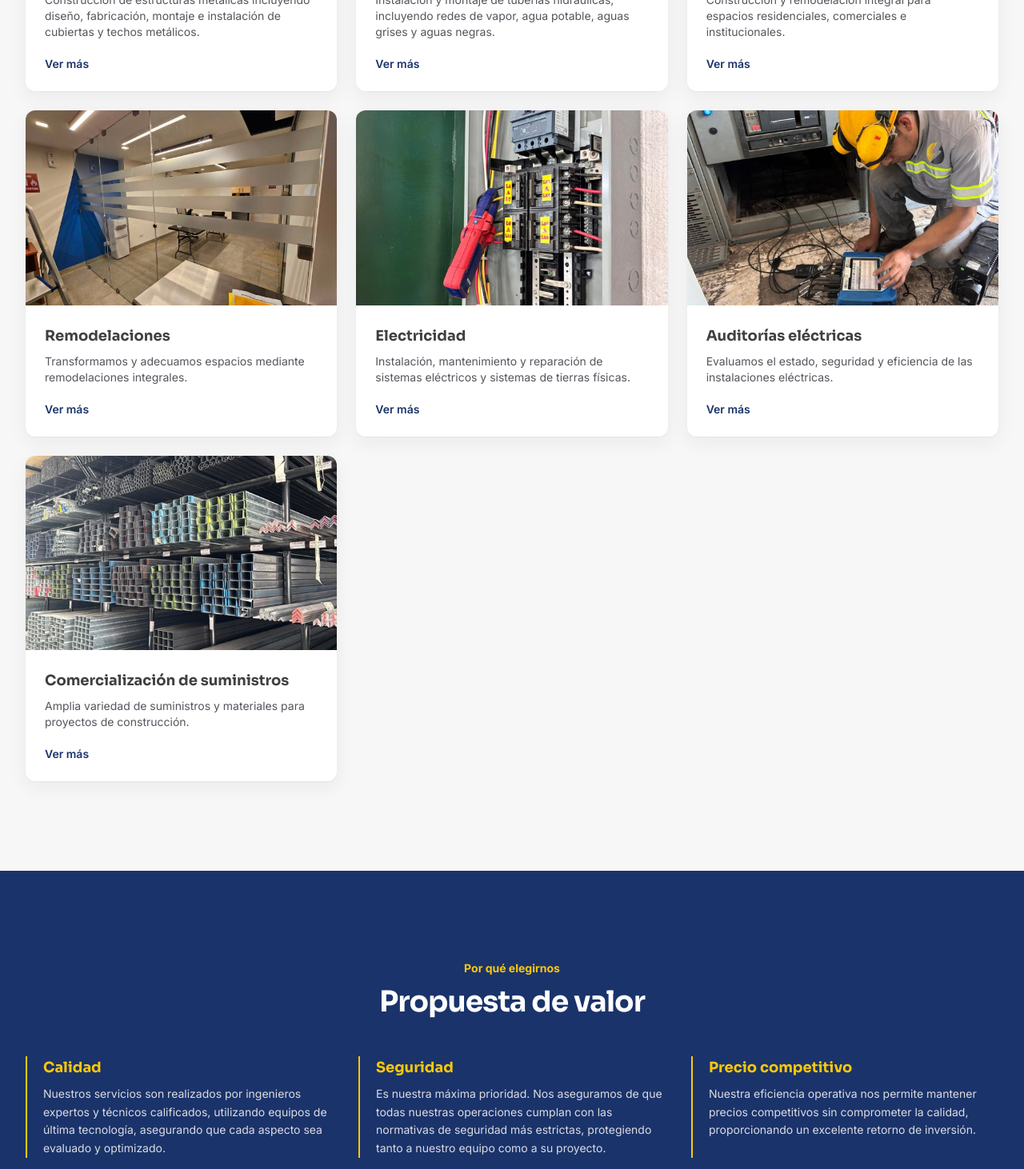
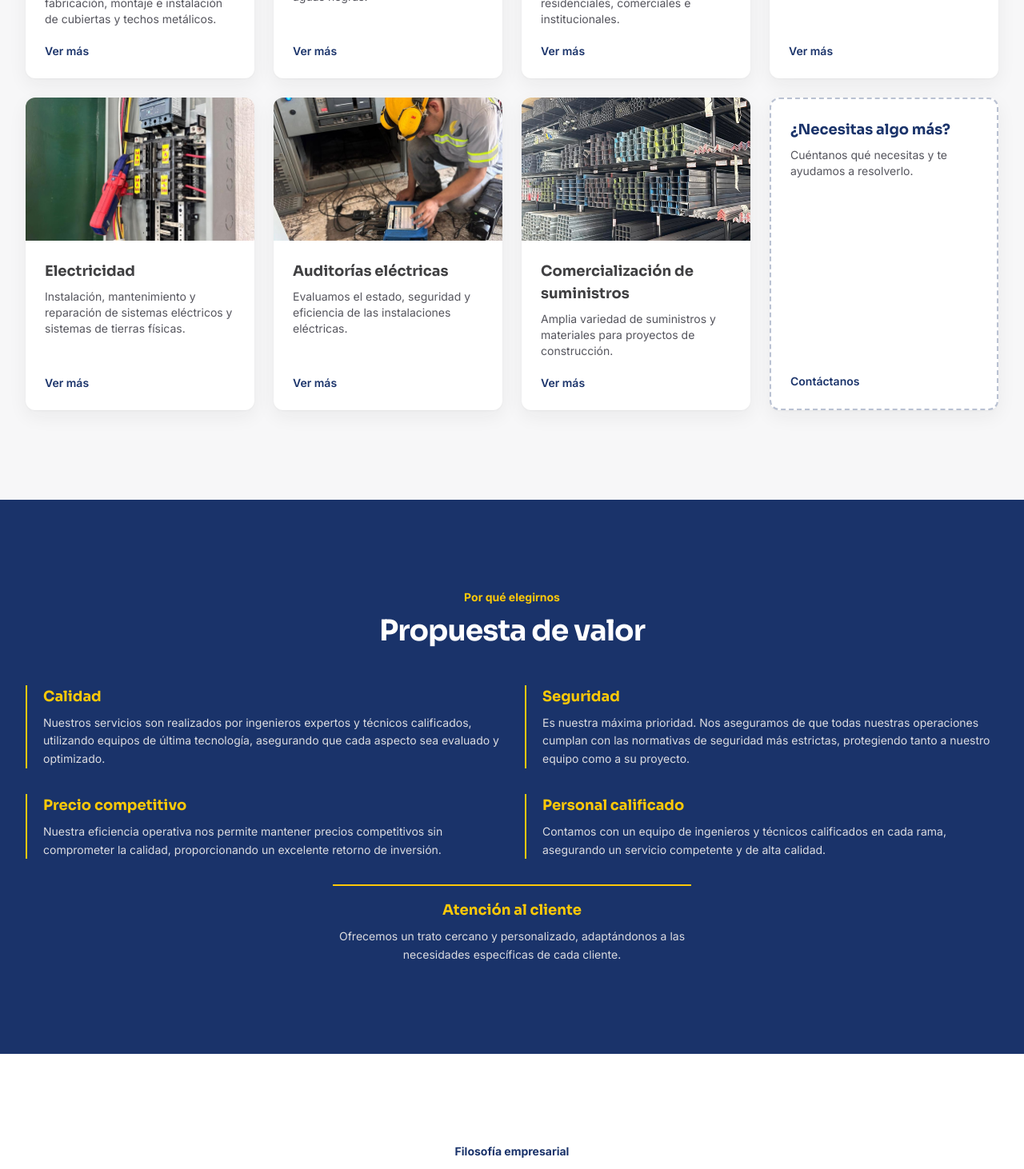
Before and after one commit to abraham414/PROSERGUA, a Next.js app: page / in a window 1280 px wide. Shown: the part 1960-3422 px from the top of the page at 80% size. Built offline with nearby package versions, Linux system fonts and the light colour scheme; no server answers.

Commit message:
Fix odd-count grid orphans (ValueProposition, Services), differentiate object-fit for logos vs building photos, deep-link project thumbnails to gallery anchors

```diff
--- a/app/servicios/page.tsx
+++ b/app/servicios/page.tsx
@@ -29,7 +29,7 @@ export default function ServiciosPage() {
 
       <section className="py-20 sm:py-28">
         <Container>
-          <div className="grid gap-6 sm:grid-cols-2 lg:grid-cols-3">
+          <div className="grid gap-6 sm:grid-cols-2 lg:grid-cols-4">
             {services.map((service) => (
               <Link key={service.slug} href={`/servicios/${service.slug}`} className="group block">
                 <Card className="flex h-full flex-col overflow-hidden">
@@ -38,7 +38,7 @@ export default function ServiciosPage() {
                       src={service.image.src}
                       alt={service.image.alt}
                       fill
-                      sizes="(min-width: 1024px) 33vw, (min-width: 640px) 50vw, 100vw"
+                      sizes="(min-width: 1024px) 25vw, (min-width: 640px) 50vw, 100vw"
                       className="object-cover transition-transform duration-300 group-hover:scale-105"
                     />
                   </div>
@@ -54,6 +54,19 @@ export default function ServiciosPage() {
                 </Card>
               </Link>
             ))}
+            <Link href="/contacto" className="group block">
+              <Card className="flex h-full min-h-[220px] flex-col items-start justify-center gap-2 border-2 border-dashed border-secondary/30 bg-transparent p-6">
+                <h2 className="font-heading text-lg font-bold text-secondary">
+                  ¿Necesitas algo más?
+                </h2>
+                <p className="text-sm text-gray-600">
+                  Cuéntanos qué necesitas y te ayudamos a resolverlo.
+                </p>
+                <span className="mt-auto pt-3 text-sm font-semibold text-secondary group-hover:underline">
+                  Contáctanos
+                </span>
+              </Card>
+            </Link>
           </div>
         </Container>
       </section>
--- a/components/sections/Clients.tsx
+++ b/components/sections/Clients.tsx
@@ -4,21 +4,25 @@ import SectionHeading from "@/components/ui/SectionHeading";
 import { clients } from "@/data/clients";
 import type { Client } from "@/types";
 
-function ClientGrid({ items }: { items: Client[] }) {
+function ClientGrid({ items, fit }: { items: Client[]; fit: "cover" | "contain" }) {
   return (
-    <div className="grid grid-cols-2 gap-6 sm:grid-cols-3 lg:grid-cols-4">
+    <div className="flex flex-wrap justify-center gap-6">
       {items.map((client) => (
         <div
           key={client.name}
-          className="flex flex-col items-center gap-3 rounded-card border border-gray-200 bg-white p-4"
+          className="flex w-32 flex-none flex-col items-center gap-3 rounded-card border border-gray-200 bg-white p-4 sm:w-36 lg:w-40"
         >
-          <div className="relative h-20 w-full overflow-hidden rounded-button">
+          <div
+            className={`relative h-20 w-full overflow-hidden rounded-button ${
+              fit === "contain" ? "bg-gray-50 p-2" : ""
+            }`}
+          >
             <Image
               src={client.image.src}
               alt={client.image.alt}
               fill
               sizes="200px"
-              className="object-cover"
+              className={fit === "contain" ? "object-contain" : "object-cover"}
             />
           </div>
           <span className="text-center text-xs font-semibold text-gray-600">{client.name}</span>
@@ -45,14 +49,14 @@ export default function Clients() {
           <h3 className="text-center text-sm font-bold text-secondary">
             Instituciones de gobierno
           </h3>
-          <ClientGrid items={governmentClients} />
+          <ClientGrid items={governmentClients} fit="cover" />
         </div>
 
         <div className="flex flex-col gap-4">
           <h3 className="text-center text-sm font-bold text-secondary">
             Clientes y aliados comerciales
           </h3>
-          <ClientGrid items={brandClients} />
+          <ClientGrid items={brandClients} fit="contain" />
         </div>
       </Container>
     </section>
--- a/components/sections/ProjectGallery.tsx
+++ b/components/sections/ProjectGallery.tsx
@@ -34,6 +34,16 @@ export default function ProjectGallery({ projects }: ProjectGalleryProps) {
     return () => document.removeEventListener("keydown", handleKeyDown);
   }, [activeIndex, close, showPrev, showNext]);
 
+  useEffect(() => {
+    // Syncs with the browser's location hash, which does not exist during SSR
+    // and cannot be read any other way.
+    const hash = window.location.hash.replace("#", "");
+    if (!hash) return;
+    const index = projects.findIndex((project) => project.id === hash);
+    // eslint-disable-next-line react-hooks/set-state-in-effect
+    if (index !== -1) setActiveIndex(index);
+  }, [projects]);
+
   const active = activeIndex !== null ? projects[activeIndex] : null;
 
   return (
@@ -42,6 +52,7 @@ export default function ProjectGallery({ projects }: ProjectGalleryProps) {
         {projects.map((project, index) => (
           <button
             key={project.id}
+            id={project.id}
             type="button"
             onClick={() => setActiveIndex(index)}
             className="group relative aspect-square overflow-hidden rounded-card focus-visible:outline focus-visible:outline-2 focus-visible:outline-offset-2 focus-visible:outline-secondary"
--- a/components/sections/Projects.tsx
+++ b/components/sections/Projects.tsx
@@ -21,9 +21,9 @@ export default function Projects() {
           {preview.map((project) => (
             <Link
               key={project.id}
-              href="/proyectos"
+              href={`/proyectos#${project.id}`}
               className="group relative aspect-square overflow-hidden rounded-card focus-visible:outline focus-visible:outline-2 focus-visible:outline-offset-2 focus-visible:outline-secondary"
-              aria-label={`Ver galería completa de proyectos — ${project.category}`}
+              aria-label={`Ver en la galería: ${project.category}`}
             >
               <Image
                 src={project.image.src}
--- a/components/sections/Services.tsx
+++ b/components/sections/Services.tsx
@@ -14,7 +14,7 @@ export default function Services() {
           title="Soluciones integrales para cada proyecto"
           align="center"
         />
-        <div className="grid gap-6 sm:grid-cols-2 lg:grid-cols-3">
+        <div className="grid gap-6 sm:grid-cols-2 lg:grid-cols-4">
           {services.map((service) => (
             <Link key={service.slug} href={`/servicios/${service.slug}`} className="group block">
               <Card className="flex h-full flex-col overflow-hidden">
@@ -23,7 +23,7 @@ export default function Services() {
                     src={service.image.src}
                     alt={service.image.alt}
                     fill
-                    sizes="(min-width: 1024px) 33vw, (min-width: 640px) 50vw, 100vw"
+                    sizes="(min-width: 1024px) 25vw, (min-width: 640px) 50vw, 100vw"
                     className="object-cover transition-transform duration-300 group-hover:scale-105"
                   />
                 </div>
@@ -39,6 +39,19 @@ export default function Services() {
               </Card>
             </Link>
           ))}
+          <Link href="/contacto" className="group block">
+            <Card className="flex h-full min-h-[220px] flex-col items-start justify-center gap-2 border-2 border-dashed border-secondary/30 bg-transparent p-6">
+              <h3 className="font-heading text-lg font-bold text-secondary">
+                ¿Necesitas algo más?
+              </h3>
+              <p className="text-sm text-gray-600">
+                Cuéntanos qué necesitas y te ayudamos a resolverlo.
+              </p>
+              <span className="mt-auto pt-3 text-sm font-semibold text-secondary group-hover:underline">
+                Contáctanos
+              </span>
+            </Card>
+          </Link>
         </div>
       </Container>
     </section>
--- a/components/sections/ValueProposition.tsx
+++ b/components/sections/ValueProposition.tsx
@@ -7,13 +7,22 @@ export default function ValueProposition() {
     <section className="bg-secondary py-20 text-white sm:py-28">
       <Container className="flex flex-col gap-12">
         <SectionHeading eyebrow="Por qué elegirnos" title="Propuesta de valor" light align="center" />
-        <div className="grid gap-8 sm:grid-cols-2 lg:grid-cols-3">
-          {company.valueProposition.map((item) => (
-            <div key={item.title} className="flex flex-col gap-2 border-l-2 border-primary pl-5">
-              <h3 className="font-heading text-lg font-bold text-primary">{item.title}</h3>
-              <p className="text-sm leading-relaxed text-gray-200">{item.description}</p>
-            </div>
-          ))}
+        <div className="grid gap-8 sm:grid-cols-2">
+          {company.valueProposition.map((item, index) => {
+            const isLastOdd =
+              index === company.valueProposition.length - 1 && company.valueProposition.length % 2 === 1;
+            return (
+              <div
+                key={item.title}
+                className={`flex flex-col gap-2 border-l-2 border-primary pl-5 ${
+                  isLastOdd ? "sm:col-span-2 sm:max-w-md sm:mx-auto sm:text-center sm:border-l-0 sm:border-t-2 sm:pl-0 sm:pt-4" : ""
+                }`}
+              >
+                <h3 className="font-heading text-lg font-bold text-primary">{item.title}</h3>
+                <p className="text-sm leading-relaxed text-gray-200">{item.description}</p>
+              </div>
+            );
+          })}
         </div>
       </Container>
     </section>
```
